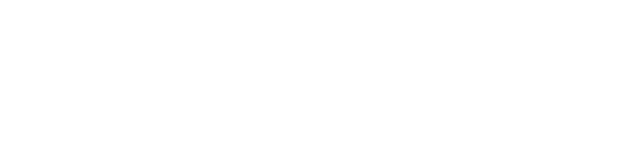
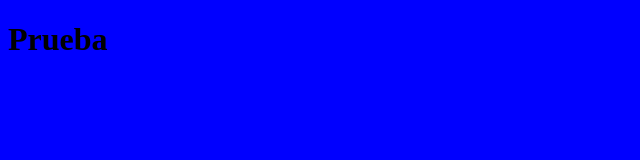
Before and after one commit to Lor-n82/PruebasGit, a plain HTML site: page index.html in a window 1280 px wide. Shown: the whole page, without its empty margins (0-640 px from the left). Drawn offline with Linux system fonts and the light colour scheme.

Commit message:
Añadido comando editar

```diff
--- a/css/estilos.css
+++ b/css/estilos.css
@@ -0,0 +1,3 @@
+body{
+    background-color: blue;
+}
--- a/index.html
+++ b/index.html
@@ -4,9 +4,11 @@
     <meta charset="UTF-8">
     <meta http-equiv="X-UA-Compatible" content="IE=edge">
     <meta name="viewport" content="width=device-width, initial-scale=1.0">
+    <link href="css/estilos.css" rel="stylesheet" type="text/css">
     <title>Document</title>
 </head>
 <body>
+        <h1>Prueba</h1>
 
 </body>
 </html>
```
Also changed, not shown: comandos.txt.
